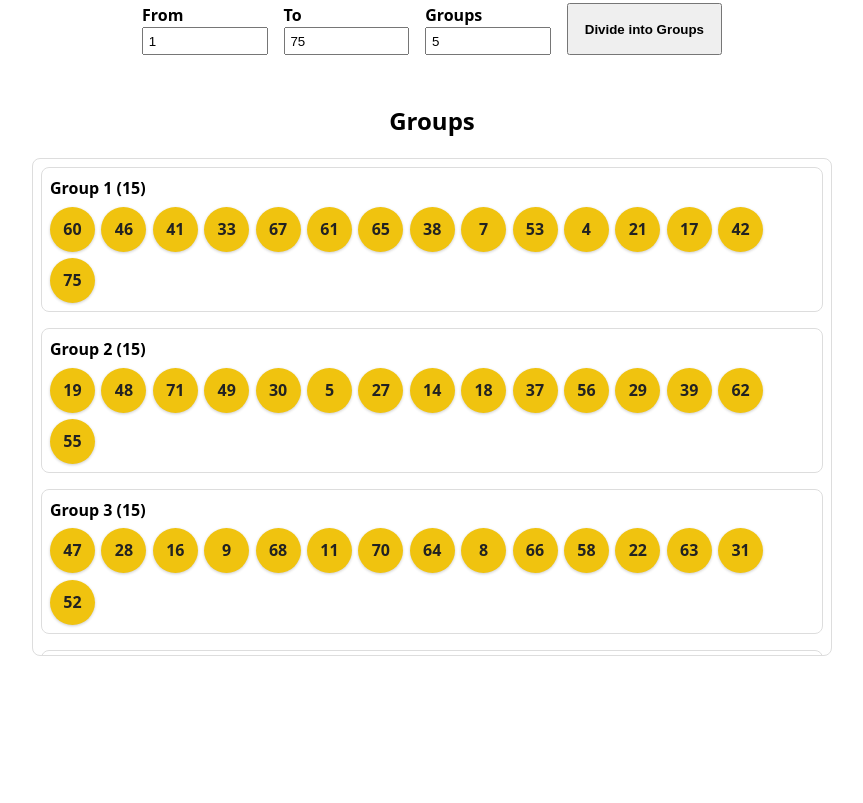
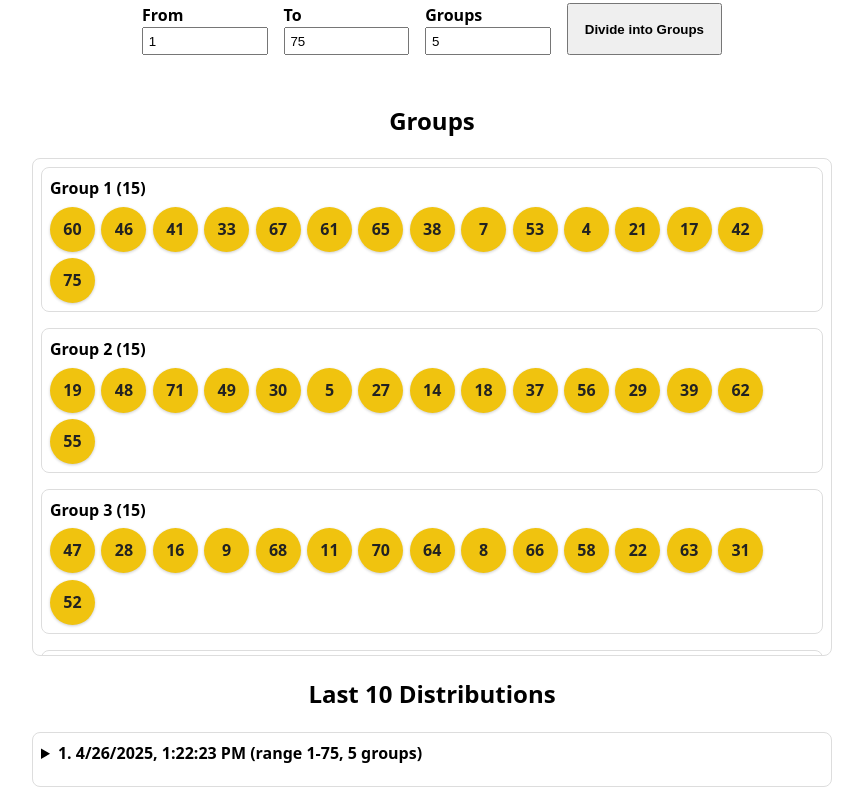
Before and after one commit to Phong-Ly-CL/group-distributor, a plain HTML site: page index.html in a window 1280 px wide. Both pictures are taken after a click on the button "Divide into Groups". Shown: the part 104-907 px from the top of the page, without its empty margins (208-1071 px from the left). Before the commit the page ends 800 px from the top, so only its background shows below. Drawn offline with Linux system fonts and the light colour scheme.

Commit message:
added last 10 history

```diff
--- a/index.html
+++ b/index.html
@@ -27,13 +27,18 @@
       <p id="error" class="error"></p>
     </section>
 
+    <!-- Current distribution ----------------------------------------->
     <section>
       <h2>Groups</h2>
-
-      <!-- NEW: scrollable window -->
-      <div class="scroll-box">
+      <div class="scroll-box" id="currentBox">
         <div id="groupsContainer" class="groups"></div>
       </div>
+    </section>
+
+    <!-- History (last 10) -------------------------------------------->
+    <section>
+      <h2>Last 10 Distributions</h2>
+      <div class="scroll-box history" id="historyBox"></div>
     </section>
 
     <script src="script.js"></script>
--- a/script.js
+++ b/script.js
@@ -1,12 +1,22 @@
-// DOM references
+/* DOM references -------------------------------------------------- */
 const fromEl = document.getElementById("from");
 const toEl = document.getElementById("to");
 const groupsEl = document.getElementById("groups");
 const groupBtn = document.getElementById("groupBtn");
 const errorEl = document.getElementById("error");
 const groupsBox = document.getElementById("groupsContainer");
+const historyBox = document.getElementById("historyBox");
 
-// helpers
+/* localStorage key & helpers ------------------------------------- */
+const HISTORY_KEY = "numberDistributorHistory";
+
+const loadHistory = () => JSON.parse(localStorage.getItem(HISTORY_KEY) || "[]");
+const saveHistory = (arr) =>
+  localStorage.setItem(HISTORY_KEY, JSON.stringify(arr));
+
+let historyArr = loadHistory(); // in-memory copy for easy updates
+
+/* UI helper: bingo-ball element ---------------------------------- */
 const ballNode = (n) => {
   const span = document.createElement("span");
   span.className = "ball";
@@ -14,6 +24,7 @@ const ballNode = (n) => {
   return span;
 };
 
+/* Fisher–Yates shuffle ------------------------------------------- */
 const shuffle = (arr) => {
   for (let i = arr.length - 1; i > 0; i--) {
     const j = Math.floor(Math.random() * (i + 1));
@@ -22,6 +33,7 @@ const shuffle = (arr) => {
   return arr;
 };
 
+/* Input validation ------------------------------------------------ */
 const validateInputs = () => {
   const from = +fromEl.value;
   const to = +toEl.value;
@@ -37,36 +49,9 @@ const validateInputs = () => {
   return "";
 };
 
-// main action
-groupBtn.addEventListener("click", () => {
-  groupsBox.innerHTML = "";
-
-  const err = validateInputs();
-  if (err) {
-    errorEl.textContent = err;
-    return;
-  }
-  errorEl.textContent = "";
-
-  const from = +fromEl.value;
-  const to = +toEl.value;
-  const groups = +groupsEl.value;
-  const total = to - from + 1;
-
-  const numbers = shuffle(Array.from({ length: total }, (_, i) => from + i));
-
-  const baseSize = Math.floor(total / groups);
-  const extras = total % groups;
-  const extraTargets = shuffle([...Array(groups).keys()]).slice(0, extras);
-
-  const result = Array.from({ length: groups }, () => []);
-  let idx = 0;
-
-  numbers.forEach((num) => {
-    result[idx].push(num);
-    const targetSize = baseSize + (extraTargets.includes(idx) ? 1 : 0);
-    if (result[idx].length === targetSize) idx++;
-  });
+/* Render the current distribution -------------------------------- */
+const renderCurrent = (result) => {
+  groupsBox.innerHTML = ""; // clear previous
 
   result.forEach((arr, i) => {
     const wrapper = document.createElement("div");
@@ -84,4 +69,82 @@ groupBtn.addEventListener("click", () => {
 
     groupsBox.appendChild(wrapper);
   });
+};
+
+/* Render history (last 10) --------------------------------------- */
+const renderHistory = () => {
+  historyBox.innerHTML = "";
+
+  historyArr.forEach((dist, idx) => {
+    const details = document.createElement("details");
+    const summary = document.createElement("summary");
+    summary.textContent = `${idx + 1}. ${dist.time} (range ${dist.from}-${
+      dist.to
+    }, ${dist.groups} groups)`;
+    details.appendChild(summary);
+
+    dist.data.forEach((arr, i) => {
+      const wrapper = document.createElement("div");
+      wrapper.className = "group";
+
+      const header = document.createElement("div");
+      header.className = "group-header";
+      header.textContent = `G${i + 1} (${arr.length})`;
+      wrapper.appendChild(header);
+
+      const memberBox = document.createElement("div");
+      memberBox.className = "group-members";
+      arr.forEach((n) => memberBox.appendChild(ballNode(n)));
+      wrapper.appendChild(memberBox);
+
+      details.appendChild(wrapper);
+    });
+
+    historyBox.appendChild(details);
+  });
+};
+
+/* Main “Divide into Groups” action -------------------------------- */
+groupBtn.addEventListener("click", () => {
+  const err = validateInputs();
+  if (err) {
+    errorEl.textContent = err;
+    return;
+  }
+  errorEl.textContent = "";
+
+  const from = +fromEl.value;
+  const to = +toEl.value;
+  const groups = +groupsEl.value;
+  const total = to - from + 1;
+
+  /* create shuffled list of numbers -------------------------------- */
+  const numbers = shuffle(Array.from({ length: total }, (_, i) => from + i));
+
+  /* base size + extras logic --------------------------------------- */
+  const baseSize = Math.floor(total / groups);
+  const extras = total % groups;
+  const extraTargets = shuffle([...Array(groups).keys()]).slice(0, extras);
+
+  const result = Array.from({ length: groups }, () => []);
+  let idx = 0;
+
+  numbers.forEach((num) => {
+    result[idx].push(num);
+    const targetSize = baseSize + (extraTargets.includes(idx) ? 1 : 0);
+    if (result[idx].length === targetSize) idx++;
+  });
+
+  /* 1) render current result --------------------------------------- */
+  renderCurrent(result);
+
+  /* 2) update & render history ------------------------------------- */
+  const timestamp = new Date().toLocaleString();
+  historyArr.unshift({ time: timestamp, from, to, groups, data: result });
+  if (historyArr.length > 10) historyArr.pop(); // keep only 10
+  saveHistory(historyArr);
+  renderHistory();
 });
+
+/* initial paint of history on page load --------------------------- */
+renderHistory();
--- a/styles.css
+++ b/styles.css
@@ -1,3 +1,4 @@
+/* ─── layout & controls ──────────────────────────────────────────── */
 body {
   font-family: system-ui, sans-serif;
   max-width: 800px;
@@ -18,7 +19,6 @@ h2 {
   justify-content: center;
   margin-bottom: 1rem;
 }
-
 .controls label {
   display: flex;
   flex-direction: column;
@@ -28,7 +28,6 @@ h2 {
   width: 7rem;
   padding: 0.3rem;
 }
-
 button {
   padding: 0.5rem 1rem;
   font-weight: 600;
@@ -42,6 +41,7 @@ button {
   margin-top: 0.2rem;
 }
 
+/* ─── groups & balls ─────────────────────────────────────────────── */
 .groups {
   display: flex;
   flex-direction: column;
@@ -77,11 +77,26 @@ button {
   user-select: none;
 }
 
+/* ─── scrollable boxes ───────────────────────────────────────────── */
 .scroll-box {
-  max-height: 60vh; /* adjust to taste */
+  max-height: 60vh; /* current result window */
   overflow-y: auto;
   margin-top: 0.5rem;
   border: 1px solid #ddd;
   border-radius: 0.5rem;
   padding: 0.5rem;
 }
+
+.scroll-box.history {
+  /* history window a bit smaller */
+  max-height: 40vh;
+}
+
+/* optional: small indent for each history entry */
+details {
+  margin-bottom: 0.8rem;
+}
+summary {
+  cursor: pointer;
+  font-weight: 600;
+}
```
